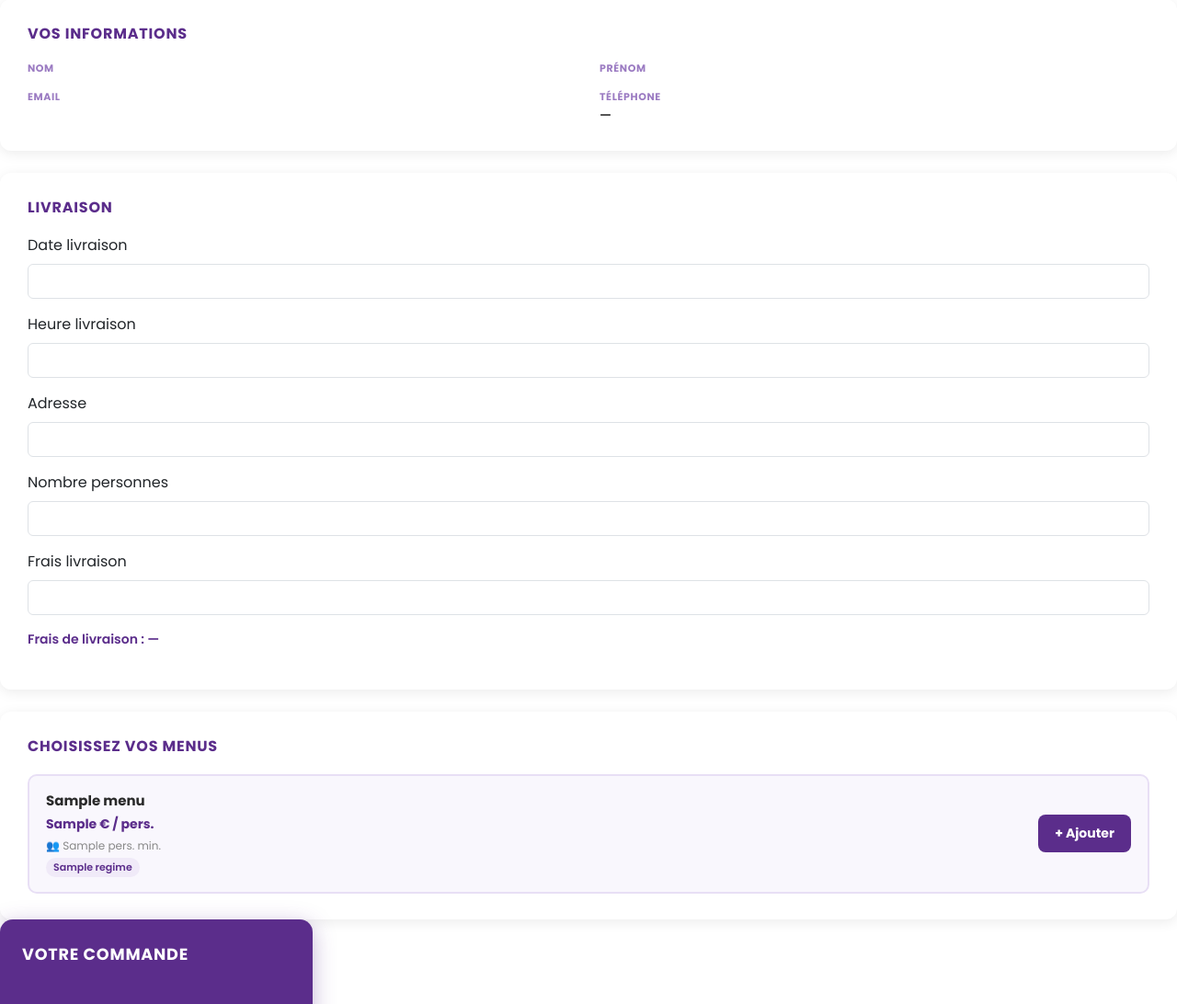
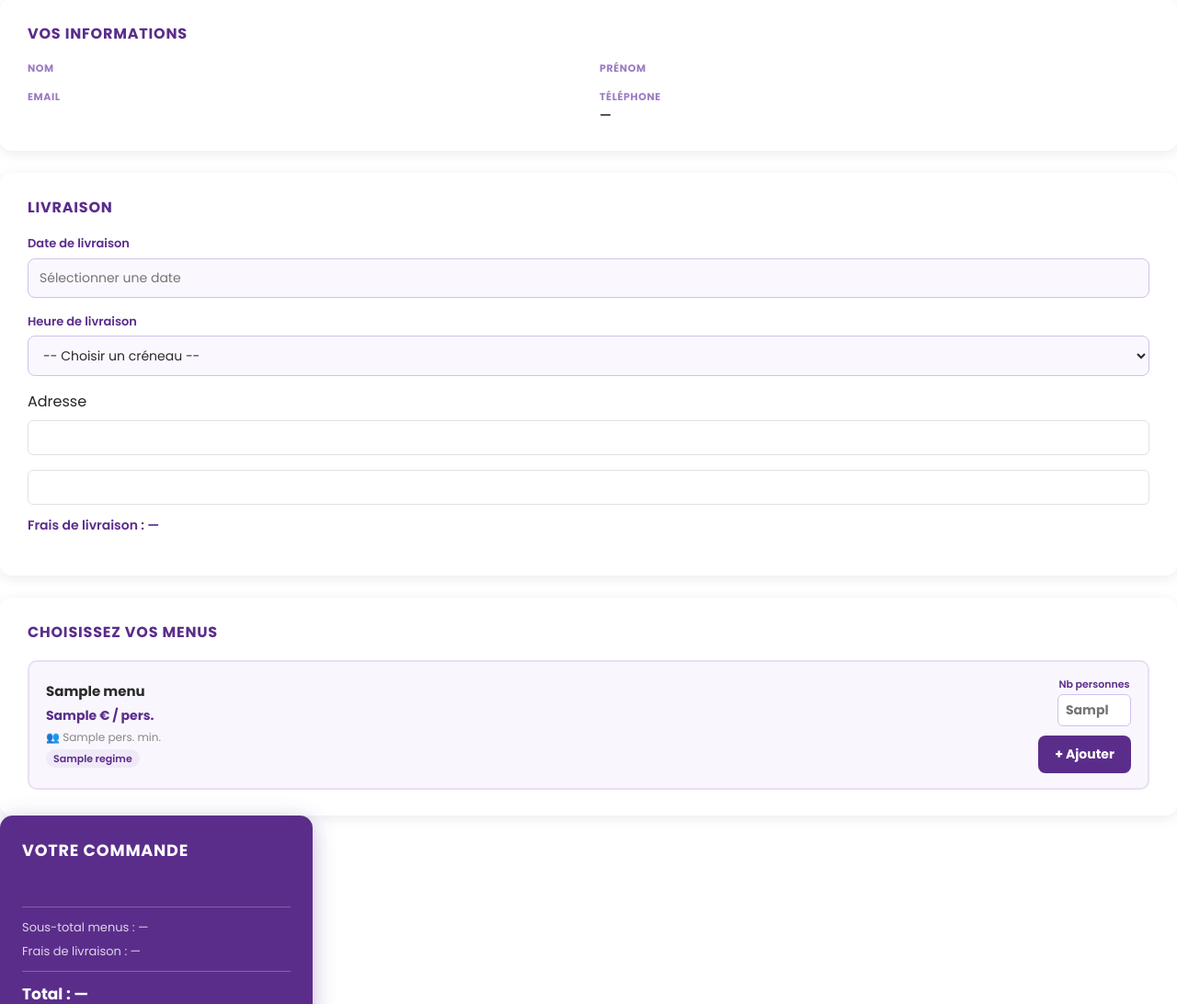
Before and after one commit to Thomas2216/vite-et-gourmand, a Symfony app: template templates/index/commande.html.twig in a window 1280 px wide. Shown: the part 206-1298 px from the top of the page at 92% size. Run offline with Twig, Linux system fonts and the light colour scheme; the template is opened without the code that fills it: most values are stand-ins (such as "Sample title", 1, 10 or a date in 2020); form fields are guessed from the names that the template uses; style sheets or scripts are compiled from the project's sources; some libraries are stand-ins or nearby versions.

Commit message:
fix affichage page commande + flatpickr

```diff
--- a/assets/app.js
+++ b/assets/app.js
@@ -191,8 +191,34 @@ document.addEventListener("DOMContentLoaded", () => {
         }
     });
 
+    // Flatpickr — calendrier date de livraison
+    const dateFp = document.getElementById('date-livraison-fp');
+    if (dateFp && typeof flatpickr !== 'undefined') {
+        flatpickr(dateFp, {
+            minDate: 'today',
+            dateFormat: 'Y-m-d',
+            disableMobile: true
+        });
+    }
+
+    // Sync select créneaux horaires → input caché Symfony
+    const heureSelect = document.getElementById('heure-livraison-select');
+    const heureInput  = document.getElementById('heure-livraison-input');
+    if (heureSelect && heureInput) {
+        heureSelect.addEventListener('change', () => {
+            heureInput.value = heureSelect.value;
+        });
+    }
+
+    // Boutons + Ajouter : sync nb personnes de la card → champ caché, puis déclenche l'ajout
     document.querySelectorAll('.cmd-menu-add-btn').forEach((btn) => {
         btn.addEventListener('click', () => {
+            const card        = btn.closest('.cmd-menu-card');
+            const cardInput   = card ? card.querySelector('.cmd-card-personnes') : null;
+            const hiddenNbPers = document.getElementById('commande_nombre_personnes');
+            if (cardInput && hiddenNbPers) {
+                hiddenNbPers.value = cardInput.value;
+            }
             selectMenus.value = btn.dataset.menuId;
             btnAddItem.click();
         });
--- a/assets/styles/app.css
+++ b/assets/styles/app.css
@@ -1233,8 +1233,110 @@ header {
 }
 
 .cmd-select-hidden,
-.cmd-btn-hidden {
+.cmd-btn-hidden,
+.cmd-hidden-field {
     display: none !important;
+}
+
+/* ── CHAMPS DATE / HEURE ────────────────────── */
+
+.cmd-field-group {
+    margin-bottom: 16px;
+}
+
+.cmd-field-group label {
+    display: block;
+    font-size: 13px;
+    font-weight: 600;
+    color: #5B2D8B;
+    margin-bottom: 6px;
+}
+
+.cmd-form-control {
+    width: 100%;
+    padding: 10px 12px;
+    border: 1px solid #d0c0ea;
+    border-radius: 8px;
+    font-size: 14px;
+    font-family: 'Poppins', sans-serif;
+    color: #2a2a2a;
+    background: #faf8fe;
+    transition: border-color 0.2s;
+    box-sizing: border-box;
+}
+
+.cmd-form-control:focus {
+    outline: none;
+    border-color: #5B2D8B;
+    background: #fff;
+}
+
+/* ── NB PERSONNES DANS LES CARDS ────────────── */
+
+.cmd-menu-card {
+    align-items: flex-start;
+}
+
+.cmd-card-right {
+    display: flex;
+    flex-direction: column;
+    align-items: flex-end;
+    gap: 10px;
+    flex-shrink: 0;
+}
+
+.cmd-card-nb-pers {
+    display: flex;
+    flex-direction: column;
+    align-items: center;
+    gap: 3px;
+}
+
+.cmd-card-nb-label {
+    font-size: 11px;
+    font-weight: 600;
+    color: #5B2D8B;
+    white-space: nowrap;
+}
+
+.cmd-card-personnes {
+    width: 80px;
+    padding: 6px 8px;
+    border: 1.5px solid #d0bff0;
+    border-radius: 6px;
+    font-size: 14px;
+    font-family: 'Poppins', sans-serif;
+    font-weight: 700;
+    color: #2a2a2a;
+    text-align: center;
+    background: #fff;
+    transition: border-color 0.2s;
+}
+
+.cmd-card-personnes:focus {
+    outline: none;
+    border-color: #5B2D8B;
+}
+
+/* ── FLATPICKR THEME ────────────────────────── */
+
+.flatpickr-day.selected,
+.flatpickr-day.selected:hover,
+.flatpickr-day.selected:focus {
+    background: #5B2D8B;
+    border-color: #5B2D8B;
+}
+
+.flatpickr-day:hover {
+    background: #f0eaf8;
+}
+
+.flatpickr-months .flatpickr-month,
+.flatpickr-weekdays,
+span.flatpickr-weekday {
+    background: #5B2D8B;
+    color: #fff;
+    fill: #fff;
 }
 
 .cmd-menus-grid {
--- a/templates/base.html.twig
+++ b/templates/base.html.twig
@@ -48,11 +48,14 @@
                                 <li class="nav-item">
                                     <a class="nav-link" href="{{ path('app_login') }}">Connexion</a>
                                 </li>
-                            {% elseif is_granted('ROLE_ADMIN')%}
+                            {% elseif is_granted('ROLE_ADMIN') %}
                                 <li class="nav-item">
                                     <a class="nav-link" href="{{ path('admin') }}">Espace Administrateur</a>
                                 </li>
-                            {% elseif is_granted('ROLE_EMPLOYE')%}
+                                <li class="nav-item">
+                                    <a class="nav-link" href="{{ path('app_stats') }}">Statistiques</a>
+                                </li>
+                            {% elseif is_granted('ROLE_EMPLOYE') %}
                                 <li class="nav-item">
                                     <a class="nav-link" href="{{ path('app_employe') }}">Espace Employé</a>
                                 </li>
--- a/templates/index/commande.html.twig
+++ b/templates/index/commande.html.twig
@@ -1,6 +1,16 @@
 {% extends 'base.html.twig' %}
 
 {% block title %}Passer une commande{% endblock %}
+
+{% block stylesheets %}
+    {{ parent() }}
+    <link rel="stylesheet" href="https://cdn.jsdelivr.net/npm/flatpickr/dist/flatpickr.min.css">
+{% endblock %}
+
+{% block javascripts %}
+    {{ parent() }}
+    <script src="https://cdn.jsdelivr.net/npm/flatpickr"></script>
+{% endblock %}
 
 {% block body %}
 
@@ -36,11 +46,46 @@
             <div class="cmd-section-card">
                 <h2 class="cmd-section-title">Livraison</h2>
 
-                {{ form_row(form.date_livraison) }}
-                {{ form_row(form.heure_livraison) }}
+                {# Date de livraison — Flatpickr #}
+                <div class="cmd-field-group">
+                    {{ form_label(form.date_livraison, 'Date de livraison') }}
+                    {{ form_widget(form.date_livraison, {'attr': {
+                        'type': 'text',
+                        'id': 'date-livraison-fp',
+                        'class': 'cmd-form-control',
+                        'autocomplete': 'off',
+                        'placeholder': 'Sélectionner une date',
+                        'readonly': true
+                    }}) }}
+                    {{ form_errors(form.date_livraison) }}
+                </div>
+
+                {# Heure de livraison — select créneaux #}
+                <div class="cmd-field-group">
+                    {{ form_label(form.heure_livraison, 'Heure de livraison') }}
+                    {{ form_widget(form.heure_livraison, {'attr': {
+                        'class': 'cmd-hidden-field',
+                        'id': 'heure-livraison-input'
+                    }}) }}
+                    <select id="heure-livraison-select" class="cmd-form-control">
+                        <option value="">-- Choisir un créneau --</option>
+                        <option value="11:00">11h00</option>
+                        <option value="12:00">12h00</option>
+                        <option value="13:00">13h00</option>
+                        <option value="18:00">18h00</option>
+                        <option value="19:00">19h00</option>
+                        <option value="20:00">20h00</option>
+                        <option value="21:00">21h00</option>
+                    </select>
+                    {{ form_errors(form.heure_livraison) }}
+                </div>
+
                 {{ form_row(form.adresse) }}
-                {{ form_row(form.nombre_personnes) }}
-                {{ form_row(form.frais_livraison) }}
+
+                {# Champ nombre_personnes caché — alimenté dynamiquement par les cards #}
+                {{ form_widget(form.nombre_personnes, {'attr': {'class': 'cmd-hidden-field'}}) }}
+
+                {{ form_widget(form.frais_livraison) }}
 
                 <p id="frais-livraison" class="cmd-frais-text">Frais de livraison : —</p>
             </div>
@@ -74,11 +119,21 @@
                                     <span class="cmd-menu-card-regime">{{ menu.regime }}</span>
                                 {% endif %}
                             </div>
-                            <button type="button"
-                                    class="cmd-menu-add-btn"
-                                    data-menu-id="{{ menu.id }}">
-                                + Ajouter
-                            </button>
+                            <div class="cmd-card-right">
+                                <div class="cmd-card-nb-pers">
+                                    <label class="cmd-card-nb-label" for="personnes-{{ menu.id }}">Nb personnes</label>
+                                    <input type="number" min="1"
+                                           id="personnes-{{ menu.id }}"
+                                           class="cmd-card-personnes"
+                                           data-menu-id="{{ menu.id }}"
+                                           placeholder="{{ menu.minPersonne }}">
+                                </div>
+                                <button type="button"
+                                        class="cmd-menu-add-btn"
+                                        data-menu-id="{{ menu.id }}">
+                                    + Ajouter
+                                </button>
+                            </div>
                         </div>
                     {% endfor %}
                 </div>
@@ -106,7 +161,7 @@
             </div>
         </div>
 
-    {{ form_end(form) }}
+    {{ form_end(form)}}
 
     <script>
         const ORS_KEY = "{{ ors_key }}";
```
Also changed, not shown: src/Form/CommandeType.php (+11 -6 lines).
